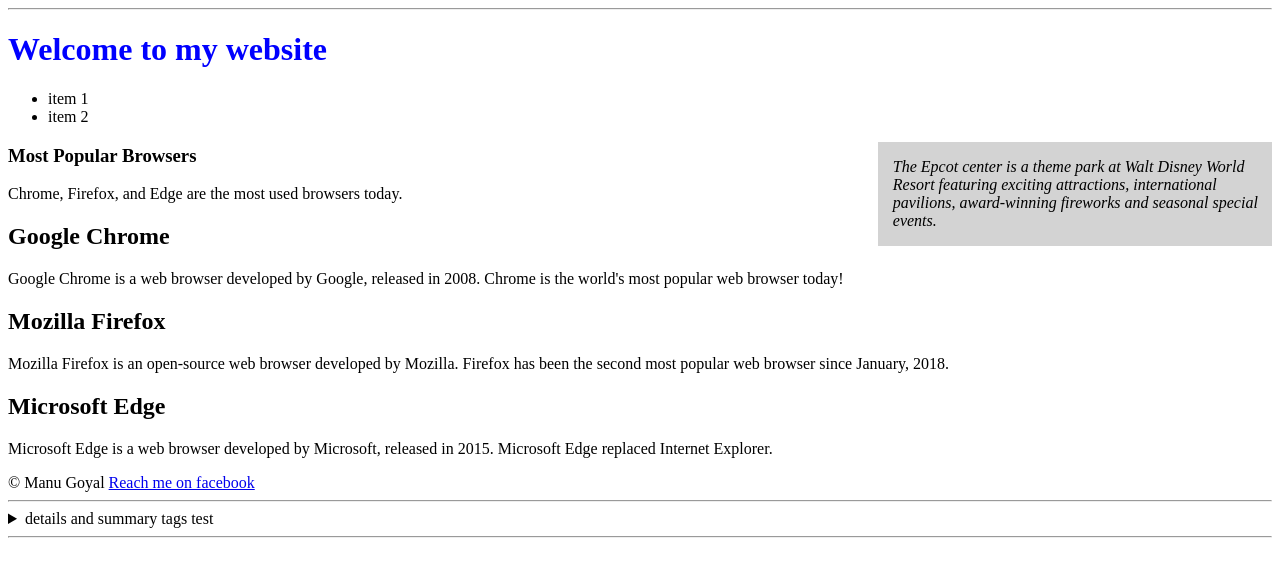
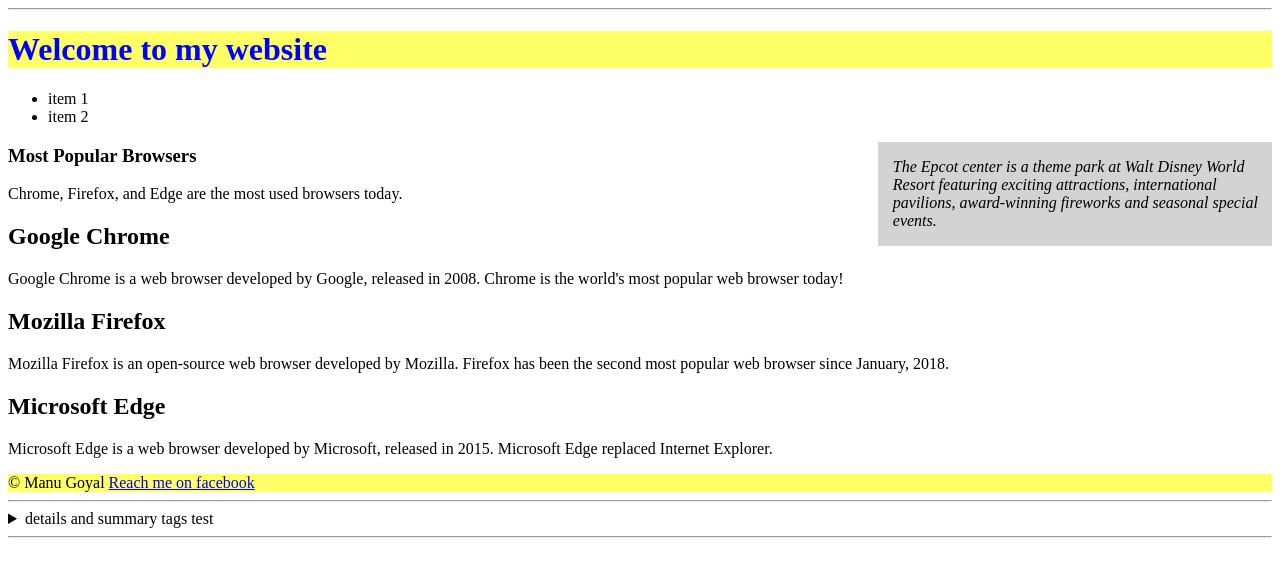
Before and after one commit to manu220/manu220.github.io, a plain HTML site: page index.html in a window 1280 px wide. Drawn offline with Linux system fonts and the light colour scheme.

Commit message:
Update index.html

```diff
--- a/index.html
+++ b/index.html
@@ -18,7 +18,7 @@
 <body>
 	<hr>
 	<header>
-		<h1 style="color: blue;">Welcome to my website</h1>
+		<h1 style="color: blue;background-color:#ffff66;">Welcome to my website</h1>
 		<nav>
 			<ul>
 				<li>item 1</li>
@@ -48,7 +48,7 @@
     <p>Microsoft Edge is a web browser developed by Microsoft, released in 2015. Microsoft Edge replaced Internet Explorer.</p>
   </article>
 </main>
-	<footer>
+	<footer style="background-color:#ffff66;">
 		&copy Manu Goyal <a href="https://www.facebook.com/manugoyal220" target="_blank">Reach me on facebook</a>
 	</footer>
 	<hr>
```
